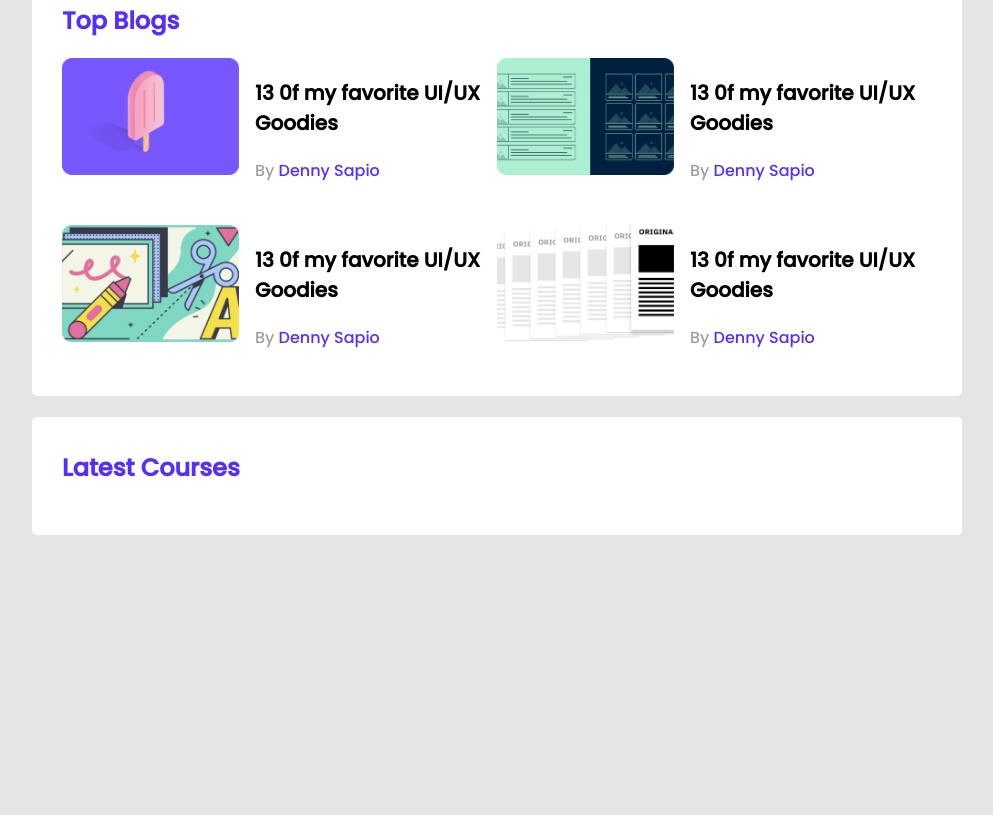
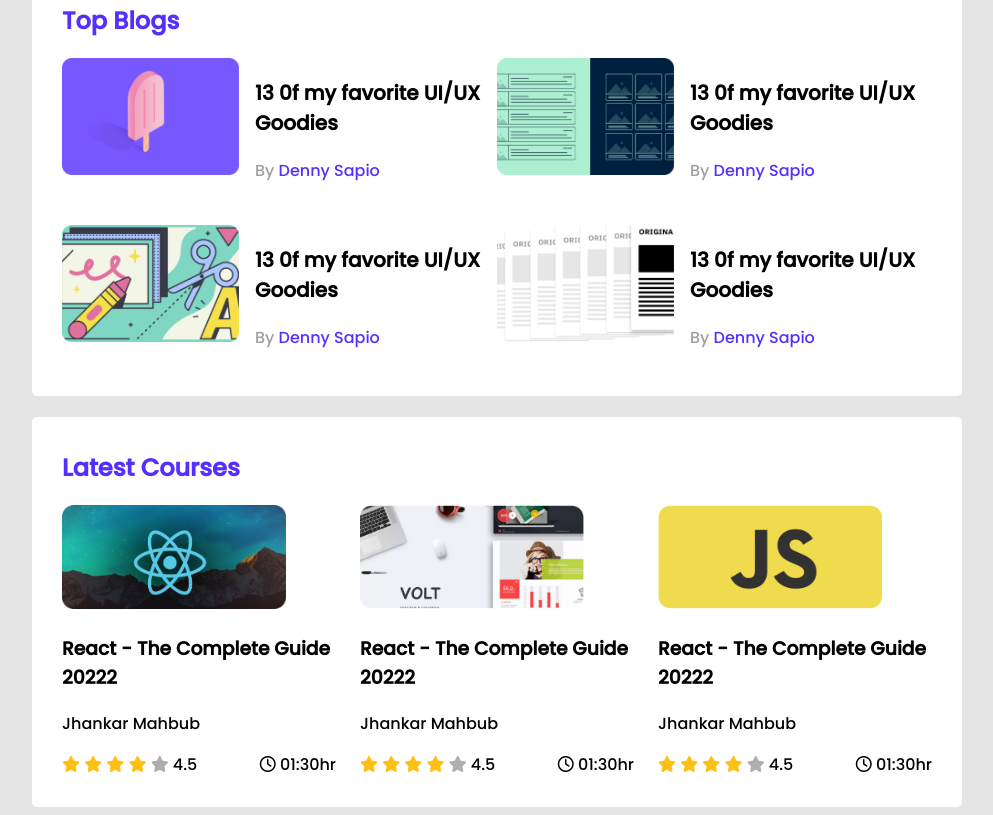
Before and after one commit to ayyubiqbal/leader-board, a plain HTML site: page index.html in a window 1280 px wide. Shown: the part 329-1144 px from the top of the page, without its empty margins (143-1136 px from the left). Before the commit the page ends 872 px from the top, so only its background shows below. Drawn offline with Linux system fonts and the light colour scheme.

Commit message:
final commit

```diff
--- a/css/style.css
+++ b/css/style.css
@@ -79,3 +79,60 @@ hr{
     font-size: 16px;
     color: #562eff;
 }
+
+/* courses style  */
+.courses{
+    display: grid;
+    grid-template-columns: repeat(3, 1fr);
+    column-gap: 24px;
+}
+.course .course-banner img{
+    width: 224px;
+    height: 104px;
+}
+.course-info{
+    display: flex;
+    align-items: center;
+    justify-content: space-between;
+}
+.fa-star.filled{
+    color: #ffc014;
+}
+.fa-star.empty{
+    color: #aeaeae;
+}
+
+/* Media Queries */
+
+/* Mobile Devices */
+@media only screen and (max-width: 688px) {
+    .container{
+        width: 100%;
+    }
+    .players, .blogs, .courses{
+        grid-template-columns: repeat(1, 1fr);
+    }
+    .player{
+        flex-direction: column;
+    }
+    .blog{
+        flex-direction: column;
+        align-items: center;
+    }
+    .course{
+    display: flex;
+    flex-direction: column;
+    align-items: center;
+    }
+
+}
+
+/* tablet devices */
+@media only screen and (min-width: 688px) and (max-width:992px) {
+    .container{
+        width: 100%;
+    }
+    .players, .courses{
+        grid-template-columns: repeat(2, 1fr);
+    }
+}
--- a/index.html
+++ b/index.html
@@ -6,6 +6,8 @@
     <meta http-equiv="X-UA-Compatible" content="IE=edge">
     <meta name="viewport" content="width=device-width, initial-scale=1.0">
     <title>Leader Board Web</title>
+    <!-- font awesome -->
+    <script src="https://kit.fontawesome.com/f96730a16f.js" crossorigin="anonymous"></script>
     <!-- stylesheets -->
     <link rel="stylesheet" href="css/style.css">
 </head>
@@ -95,6 +97,77 @@
         <!-- Latest Courses -->
         <section class="container">
             <h2 class="section-title">Latest Courses</h2>
+            <div class="courses">
+                <div class="course">
+                    <div class="course-banner">
+                        <img src="images/courses/course-1.png" alt="">
+                    </div>
+                    <div class="course-detail">
+                        <h3 class="course-title">React - The Complete Guide 20222</h3>
+                        <p class="course-author">Jhankar Mahbub</p>
+                        <div class="course-info">
+                            <div>
+                                <i class="fas fa-star filled"></i>
+                                <i class="fas fa-star filled"></i>
+                                <i class="fas fa-star filled"></i>
+                                <i class="fas fa-star filled"></i>
+                                <i class="fas fa-star empty"></i>
+                                <span>4.5</span>
+                            </div>
+                            <div class="course-duration">
+                                <i class="far fa-clock"></i>
+                                01:30hr
+                            </div>
+                        </div>
+                    </div>
+                </div>
+                <div class="course">
+                    <div class="course-banner">
+                        <img src="images/courses/course-2.png" alt="">
+                    </div>
+                    <div class="course-detail">
+                        <h3 class="course-title">React - The Complete Guide 20222</h3>
+                        <p class="course-author">Jhankar Mahbub</p>
+                        <div class="course-info">
+                            <div>
+                                <i class="fas fa-star filled"></i>
+                                <i class="fas fa-star filled"></i>
+                                <i class="fas fa-star filled"></i>
+                                <i class="fas fa-star filled"></i>
+                                <i class="fas fa-star empty"></i>
+                                <span>4.5</span>
+                            </div>
+                            <div class="course-duration">
+                                <i class="far fa-clock"></i>
+                                01:30hr
+                            </div>
+                        </div>
+                    </div>
+                </div>
+                <div class="course">
+                    <div class="course-banner">
+                        <img src="images/courses/course-3.png" alt="">
+                    </div>
+                    <div class="course-detail">
+                        <h3 class="course-title">React - The Complete Guide 20222</h3>
+                        <p class="course-author">Jhankar Mahbub</p>
+                        <div class="course-info">
+                            <div>
+                                <i class="fas fa-star filled"></i>
+                                <i class="fas fa-star filled"></i>
+                                <i class="fas fa-star filled"></i>
+                                <i class="fas fa-star filled"></i>
+                                <i class="fas fa-star empty"></i>
+                                <span>4.5</span>
+                            </div>
+                            <div class="course-duration">
+                                <i class="far fa-clock"></i>
+                                01:30hr
+                            </div>
+                        </div>
+                    </div>
+                </div>
+            </div>
         </section>
     </main>
 </body>
```
